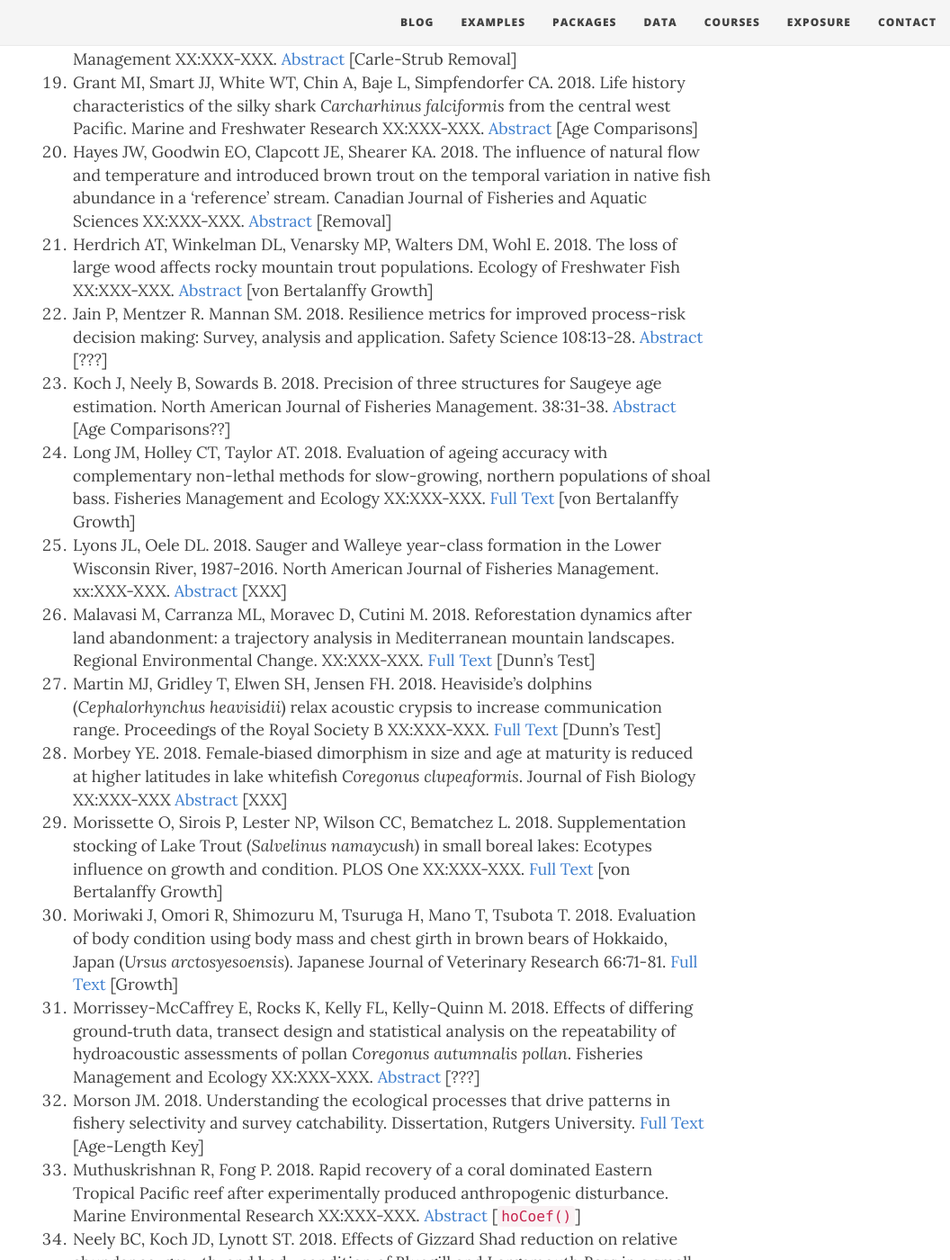
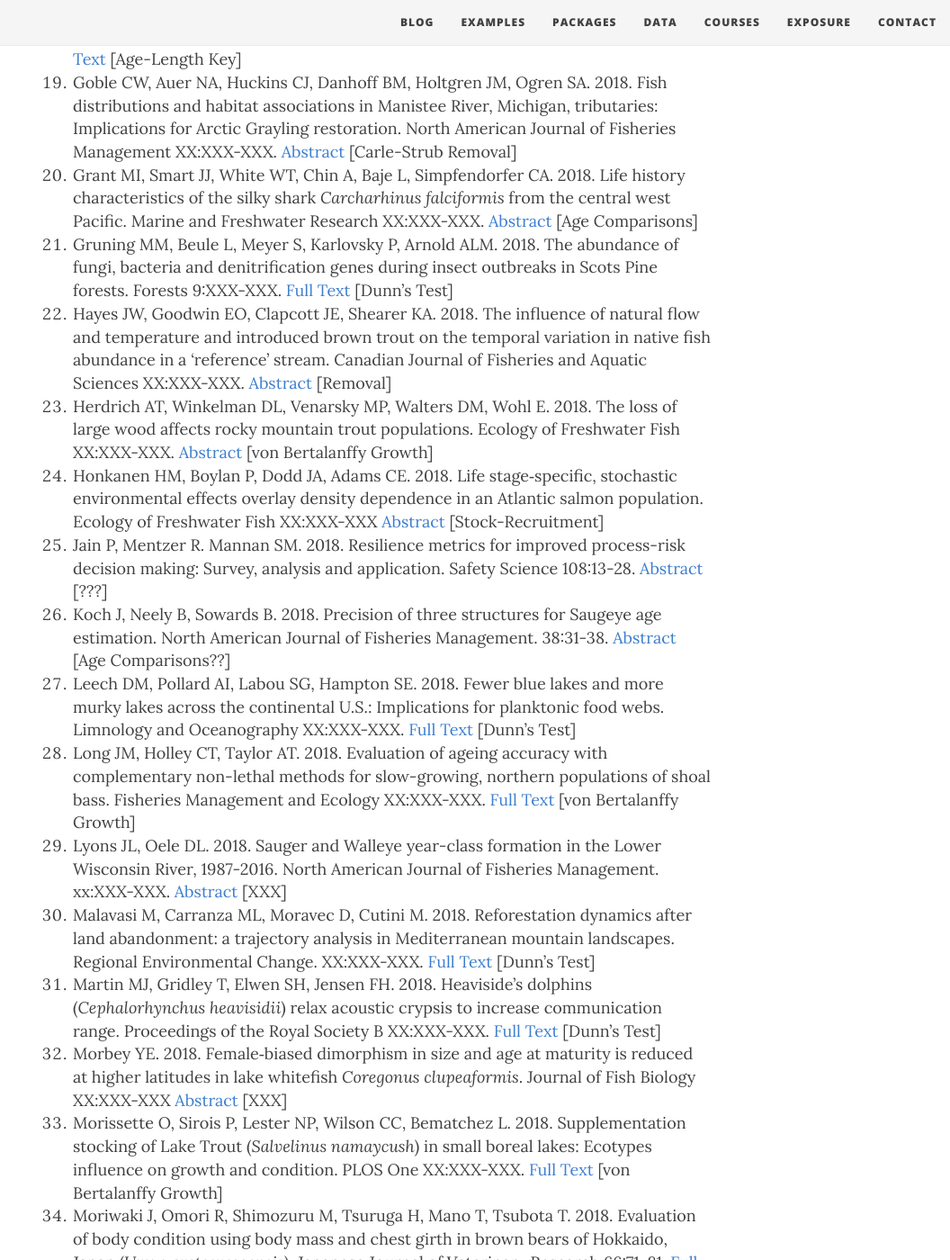
Before and after one commit to droglenc/fishR, a Jekyll site: the page built from exposure/exposure-citations18.md, in a window 1280 px wide and 1400 px high, scrolled down 2067 px. Shown: the whole window at 90% size, without its empty margins (224-1280 px from the left). Built offline with Jekyll 4.4.1, drawn with Linux system fonts in a browser that asks for light colours; nearby versions of some CDN libraries; some of the changed text lies outside the part shown.

Commit message:
Updated citations

```diff
--- a/exposure/exposure-citations18.md
+++ b/exposure/exposure-citations18.md
@@ -17,6 +17,7 @@
 1. Conteras-Reyes JE, Quintero FOL, Wiff R. 2018. Bayesian modeling of individual growth variability using back-calculation: Application to pink cusk-eel (*Genypterus blacodes*) off Chile. Ecological Modelling XX:XXX-XXX. [Full Text](https://www.researchgate.net/profile/Javier_Contreras-Reyes/publication/326250497_Bayesian_modeling_of_individual_growth_variability_using_back-calculation_Application_to_pink_cusk-eel_Genypterus_blacodes_off_Chile/links/5b40ccc3a6fdccbcf9079d3a/Bayesian-modeling-of-individual-growth-variability-using-back-calculation-Application-to-pink-cusk-eel-Genypterus-blacodes-off-Chile.pdf) [von Bertalanffy Growth]
 1. Dat TTH, Steinert G, Cuc NGK, Smidt H, Sipkema D. 2018. Archaeal and bacterial diversity and community composition from 18 phylogenetically divergent sponge species in Vietnam. Peerj - Life & Environment XX:XXX-XXX. [Full Text](https://peerj.com/articles/4970/) [Dunn Test]
 1. Day DB, Xiang J, Mo J, Clyde MA, Weschler CJ, Li F, Gong J, Chung M, Zhang Y, Zhang J. 2018. Combined use of an electrostatic precipitator and a HEPA filter in building ventilation systems: Effects on cardiorespiratory health indicators in healthy adults. Indoor Air XX:XXX-XXX. [Abstract](http://onlinelibrary.wiley.com/doi/10.1111/ina.12447/full) [XXX]
+1. de Barros TF, Althoff BB, Pereira DC, Lazzarotto H. Caramaschi EP. 2018. Length–weight relationships in seven ornamental freshwater species of Characiformes from the Unini River basin (Brazilian Amazon). Journal of Applied Ichthyology XX:XXX-XXX. [Abstract](https://onlinelibrary.wiley.com/doi/abs/10.1111/jai.13699) [Length-Weight]
 1. Eckert AJ, Mayer J, Richards A. 2018. Supporting Cisco (*Coregonus artedi*) restoration in the 1836 Treaty waters of Lake Michigan. M.Sc. Thesis University of Michigan. [Full Text](https://deepblue.lib.umich.edu/bitstream/handle/2027.42/143187/Supporting%2520Cisco%2520Restoration%2520in%2520the%25201836%2520Treaty%2520Waters%2520of%2520Lake%2520Michigan_324.pdf%3Fsequence%3D1%26isAllowed%3Dy&hl=en&sa=X&scisig=AAGBfm2OKdqDdIJPL66z9LBLqF4Jjq-w3Q&nossl=1&oi=scholaralrt) [von Bertalanffy growth]
 1. Elsen SM. 2018. Supplementation and community involvement as drivers of salmon recovery: Summer Chum Salmon (*Oncorhynchus keta*) populations in Union and Tahuya Rivers, Washington, United States. Utah State University All Graduate Plan B and Other Reports. [Full Text](https://digitalcommons.usu.edu/cgi/viewcontent.cgi?article=2226&context=gradreports) [von Bertalanffy Growth]
 1. Fairbanks Jr DO, McArthur JV, Young CM, Rader RB. 2018. Consumption of terrestrial organic matter in the rocky intertidal zone along the central Oregon coast. Ecosphere 9:XXX-XXX. [Full Text](http://onlinelibrary.wiley.com/doi/10.1002/ecs2.2138/full) [Dunn'ts Test]
@@ -26,10 +27,13 @@
 1. Glassic HC. 2018. The influence of multiyear drought-driven habitat loss on the Bear Lake Sculpin (*Cottus extensus*) and the Bear Lake strain of the Bonneville Cutthroat Trout (*Oncorhynchus clarkii* utah). M.Sc. Dissertation. Utah State University. [Full Text](https://digitalcommons.usu.edu/cgi/viewcontent.cgi?article=8067&context=etd)  [Age-Length Key]
 1. Goble CW, Auer NA, Huckins CJ, Danhoff BM, Holtgren JM, Ogren SA. 2018. Fish distributions and habitat associations in Manistee River, Michigan, tributaries: Implications for Arctic Grayling restoration. North American Journal of Fisheries Management XX:XXX-XXX. [Abstract](https://onlinelibrary.wiley.com/doi/pdf/10.1002/nafm.10049) [Carle-Strub Removal]
 1. Grant MI, Smart JJ, White WT, Chin A, Baje L, Simpfendorfer CA. 2018. Life history characteristics of the silky shark *Carcharhinus falciformis* from the central west Pacific. Marine and Freshwater Research XX:XXX-XXX. [Abstract](http://www.publish.csiro.au/MF/MF17163) [Age Comparisons]
+1. Gruning MM, Beule L, Meyer S, Karlovsky P, Arnold ALM. 2018. The abundance of fungi, bacteria and denitrification genes during insect outbreaks in Scots Pine forests. Forests 9:XXX-XXX. [Full Text](https://www.researchgate.net/profile/Maren_Gruening/publication/327023985_The_Abundance_of_Fungi_Bacteria_and_Denitrification_Genes_during_Insect_Outbreaks_in_Scots_Pine_Forests/links/5b73ec3d299bf14c6da6ddb7/The-Abundance-of-Fungi-Bacteria-and-Denitrification-Genes-during-Insect-Outbreaks-in-Scots-Pine-Forests.pdf) [Dunn's Test]
 1. Hayes JW, Goodwin EO, Clapcott JE, Shearer KA. 2018. The influence of natural flow and temperature and introduced brown trout on the temporal variation in native fish abundance in a ‘reference’ stream. Canadian Journal of Fisheries and Aquatic Sciences XX:XXX-XXX. [Abstract](http://www.nrcresearchpress.com/doi/abs/10.1139/cjfas-2018-0033) [Removal]
 1. Herdrich AT, Winkelman DL, Venarsky MP, Walters DM, Wohl E. 2018. The loss of large wood affects rocky mountain trout populations. Ecology of Freshwater Fish XX:XXX-XXX. [Abstract](https://onlinelibrary.wiley.com/doi/abs/10.1111/eff.12412) [von Bertalanffy Growth]
+1. Honkanen HM, Boylan P, Dodd JA, Adams CE. 2018. Life stage‐specific, stochastic environmental effects overlay density dependence in an Atlantic salmon population. Ecology of Freshwater Fish XX:XXX-XXX [Abstract](https://onlinelibrary.wiley.com/doi/10.1111/eff.12439) [Stock-Recruitment]
 1. Jain P, Mentzer R. Mannan SM. 2018. Resilience metrics for improved process-risk decision making: Survey, analysis and application. Safety Science 108:13-28. [Abstract](https://www.sciencedirect.com/science/article/pii/S0925753517313802) [???]
 1. Koch J, Neely B, Sowards B. 2018. Precision of three structures for Saugeye age estimation. North American Journal of Fisheries Management. 38:31-38. [Abstract](http://onlinelibrary.wiley.com/doi/10.1002/nafm.10019/abstract) [Age Comparisons??]
+1. Leech DM, Pollard AI, Labou SG, Hampton SE. 2018. Fewer blue lakes and more murky lakes across the continental U.S.: Implications for planktonic food webs. Limnology and Oceanography XX:XXX-XXX. [Full Text](https://aslopubs.onlinelibrary.wiley.com/doi/pdf/10.1002/lno.10967) [Dunn's Test]
 1. Long JM, Holley CT, Taylor AT. 2018. Evaluation of ageing accuracy with complementary non-lethal methods for slow-growing, northern populations of shoal bass. Fisheries Management and Ecology XX:XXX-XXX. [Full Text](https://www.researchgate.net/publication/323615561_Evaluation_of_ageing_accuracy_with_complementary_non-lethal_methods_for_slow-growing_northern_populations_of_shoal_bass) [von Bertalanffy Growth]
 1. Lyons JL, Oele DL. 2018. Sauger and Walleye year-class formation in the Lower Wisconsin River, 1987-2016. North American Journal of Fisheries Management. xx:XXX-XXX. [Abstract](https://onlinelibrary.wiley.com/doi/abs/10.1002/nafm.10180) [XXX]
 1. Malavasi M, Carranza ML, Moravec D, Cutini M. 2018. Reforestation dynamics after land abandonment: a trajectory analysis in Mediterranean mountain landscapes. Regional Environmental Change. XX:XXX-XXX. [Full Text](https://www.researchgate.net/publication/325848394_Reforestation_dynamics_after_land_abandonment_a_trajectory_analysis_in_Mediterranean_mountain_landscapes) [Dunn's Test]
```
Also changed, not shown: other parts of exposure/exposure-citations18.md (+1 -1 lines).
